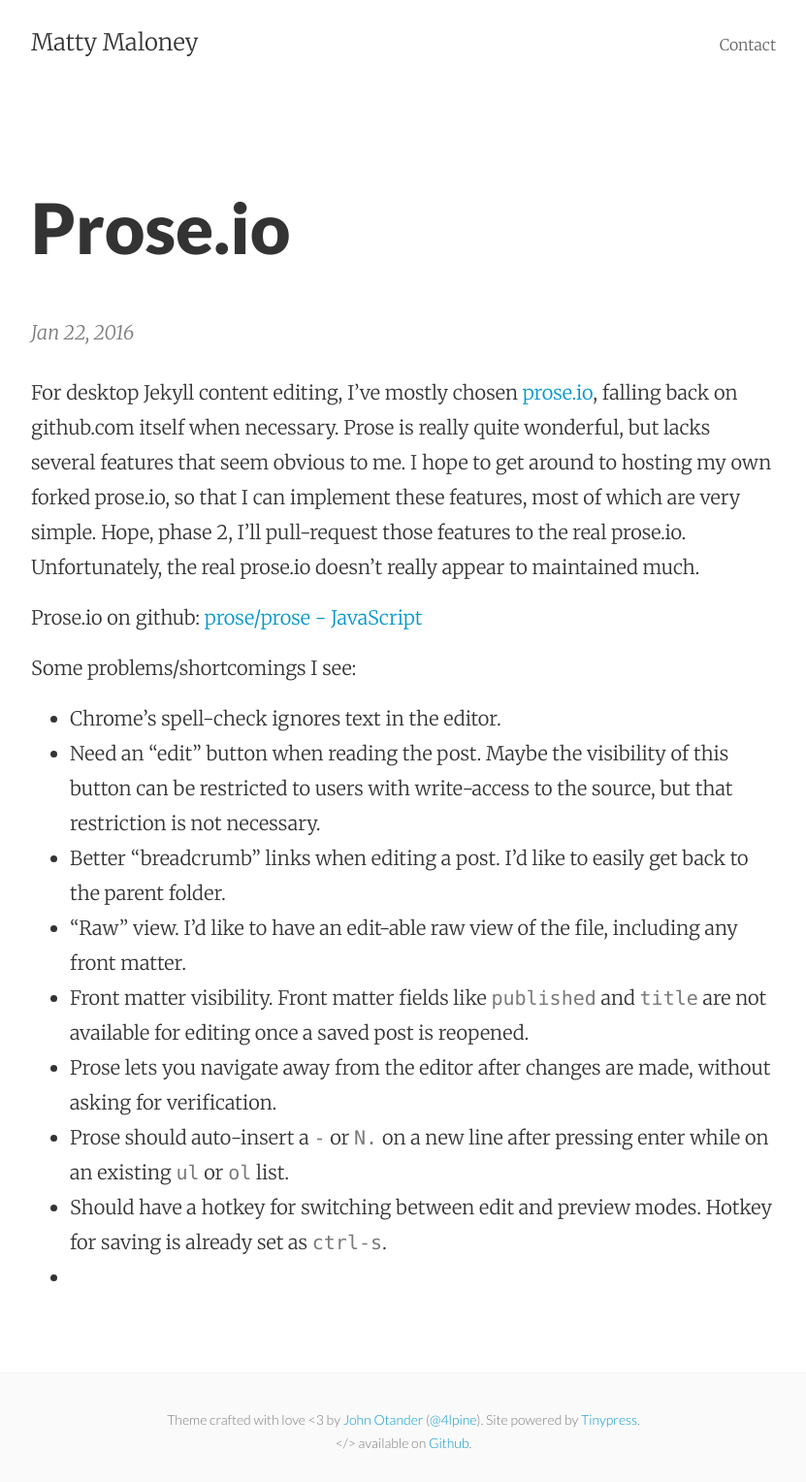
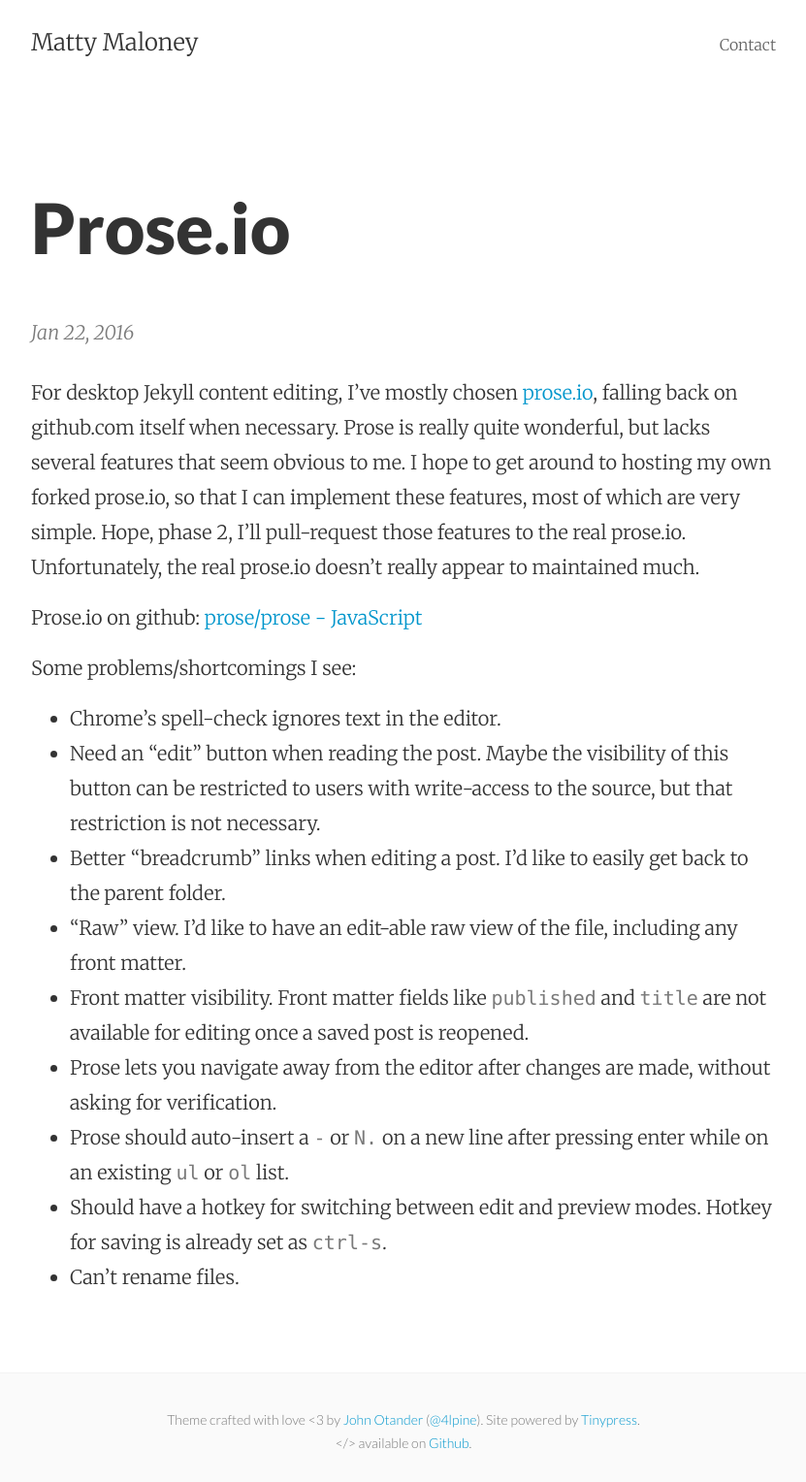
Before and after one commit to mattymaloney/mattymaloney.github.io, a Jekyll site: the page built from _posts/2016-01-22-prose-io.md, in a window 1280 px wide. Shown: the whole page at 97% size, without its empty margins (224-1055 px from the left). Built offline with Jekyll 4.4.1, drawn with Linux system fonts in a browser that asks for light colours.

Commit message:
Updated 2016-01-22-prose-io.md

```diff
--- a/_posts/2016-01-22-prose-io.md
+++ b/_posts/2016-01-22-prose-io.md
@@ -3,6 +3,7 @@
 title: Prose.io
 layout: post
 ---
+
 
 
 
@@ -22,4 +23,4 @@
 - Prose lets you navigate away from the editor after changes are made, without asking for verification.
 - Prose should auto-insert a `-` or `N.` on a new line after pressing enter while on an existing `ul` or `ol` list.
 - Should have a hotkey for switching between edit and preview modes. Hotkey for saving is already set as `ctrl-s`.
--
+- Can't rename files.
```
